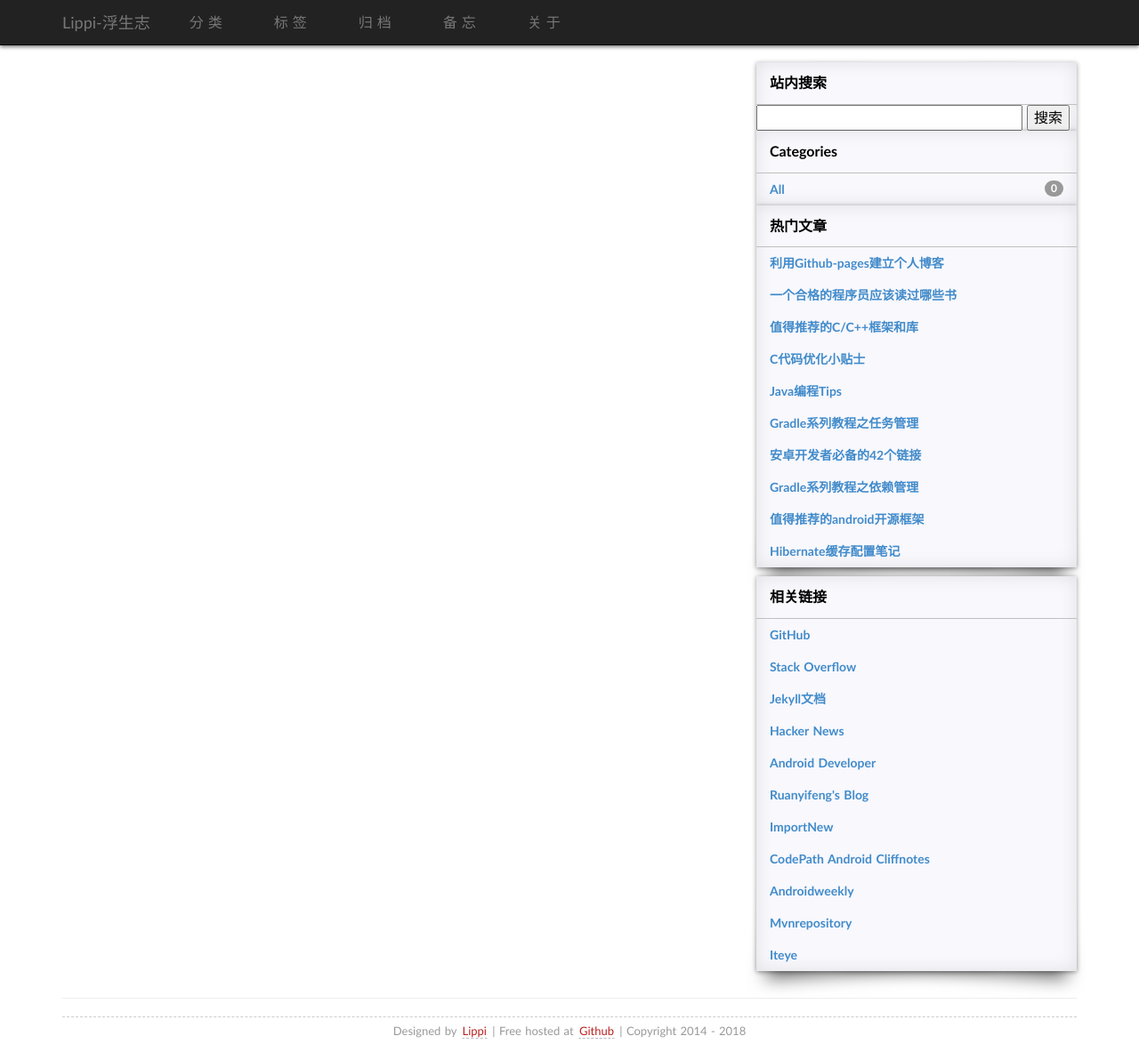
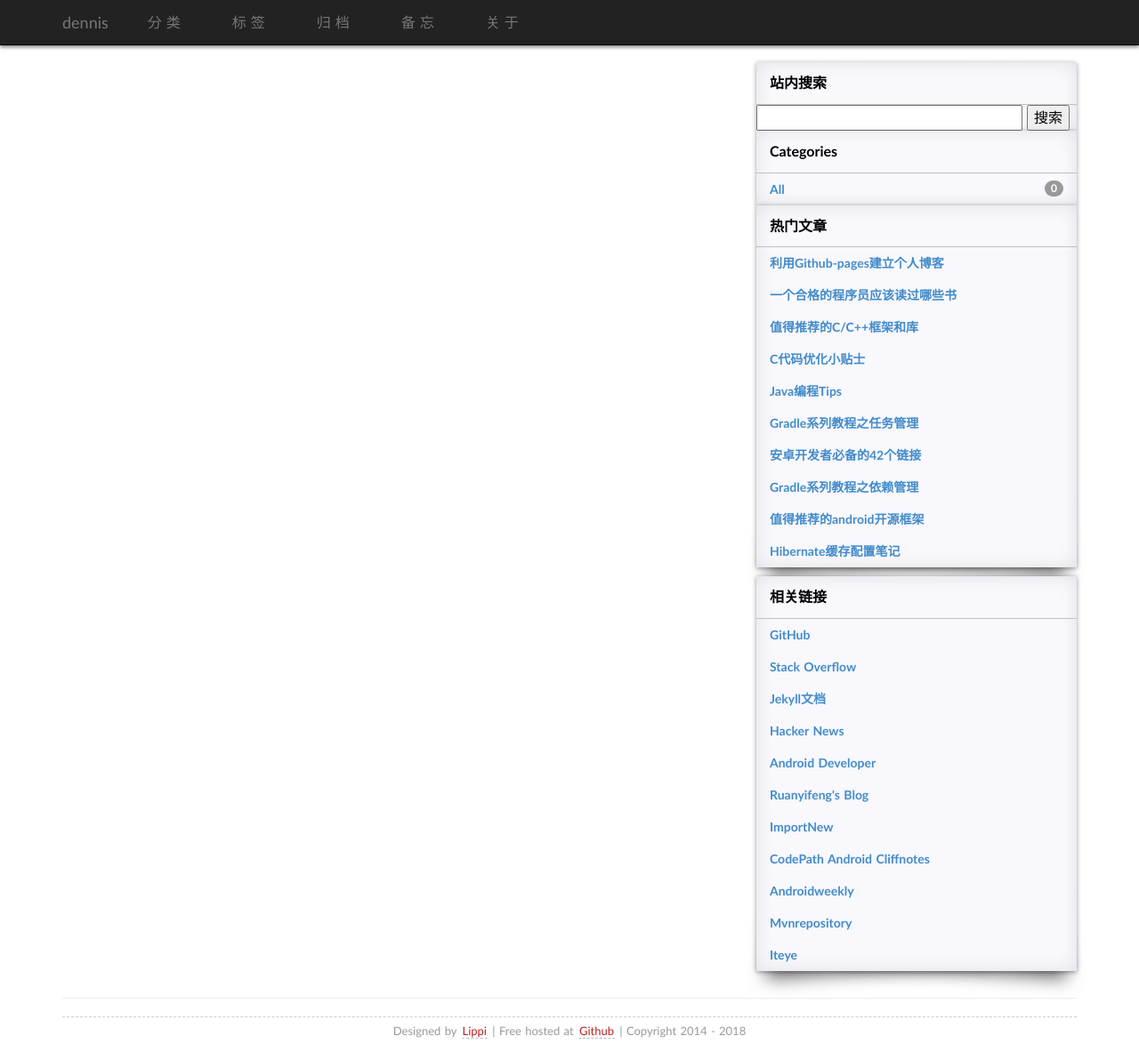
Before and after one commit to dcydwj/dcydwj.github.io, a Jekyll site: the page built from index.html, in a window 1280 px wide and 1183 px high. Shown: the whole window at 89% size. Built offline with Jekyll 4.4.1, drawn with Linux system fonts in a browser that asks for light colours; some web fonts are replaced; the list of posts is cut into pages by our own code; comment, search, counter and statistics services are not loaded.

Commit message:
templete init

```diff
--- a/_config.yml
+++ b/_config.yml
@@ -25,11 +25,11 @@
 
 # presonal config
 domain: http://coolshell.info
-title: Lippi-浮生志
+title: dennis
 description: Draw my life with code
 author: Lippi.OuYang
-email: ouyanglip@gmail.com
-github: LippiOuYang
+email: dcydwj@gmail.com
+github: dcydwj
 
 config:
   js_dir:
```
